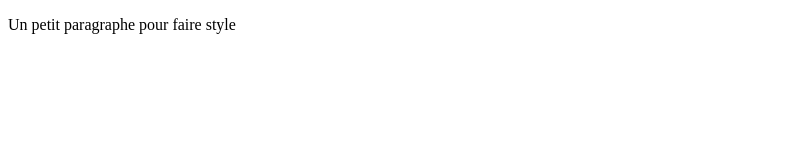
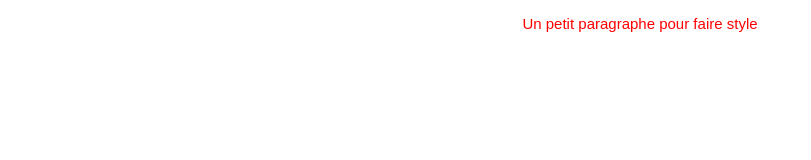
Before and after one commit to AnthonyGalerneau/TP_Git_GitHub, a plain HTML site: page index.html in a window 1280 px wide. Shown: the whole page, without its empty margins (0-811 px from the left). Drawn offline with Linux system fonts and the light colour scheme.

Commit message:
style.css modifié

```diff
--- a/index.html
+++ b/index.html
@@ -2,7 +2,8 @@
 <html>
 <head>
 	<meta charset="utf-8">
-	<title>Une âge comme ça pour le tp</title>
+	<link href="style.css" rel="stylesheet">
+	<title>Une page comme ça pour le tp</title>
 </head>
 <body>
 	<p>Un petit paragraphe pour faire style</p>
--- a/style.css
+++ b/style.css
@@ -0,0 +1,8 @@
+
+
+p {
+	text-align: center;
+	font-size: 15px;
+	color: red;
+	font-family: arial;
+}
```
